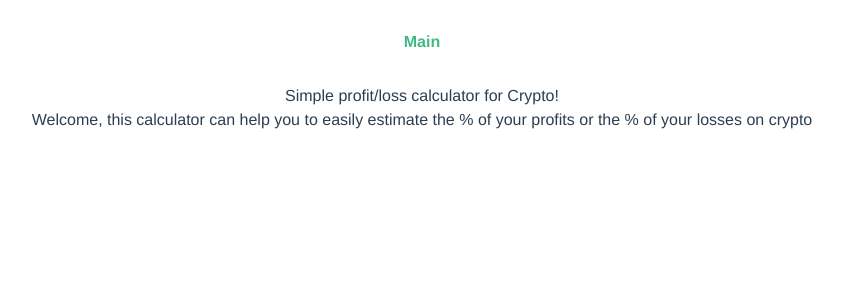
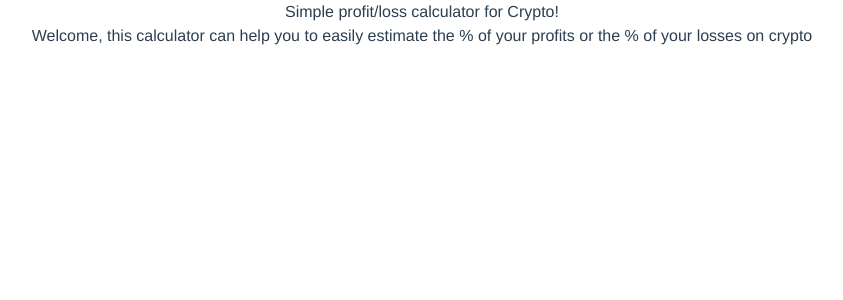
Before and after one commit to tomas95go/simple-profit-loss-calculator, a Vue app: page / in a window 1280 px wide. Shown: the top 300 px of the page, without its empty margins (218-1061 px from the left). Built offline with nearby package versions, Linux system fonts and the light colour scheme.

Commit message:
removing the link to Main from App.vue

```diff
--- a/src/App.vue
+++ b/src/App.vue
@@ -1,7 +1,4 @@
 <template>
-  <div id="nav">
-    <router-link to="/">Main</router-link>
-  </div>
   <router-view />
 </template>
 
```
